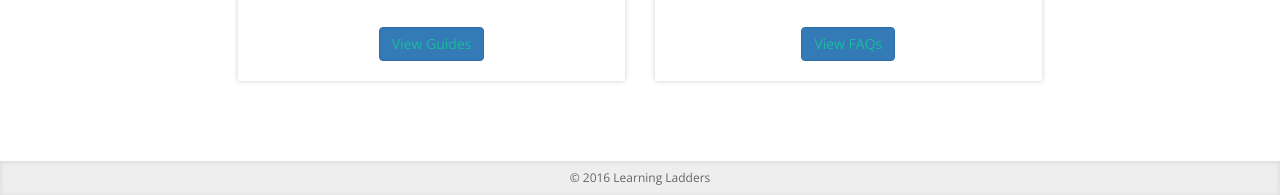
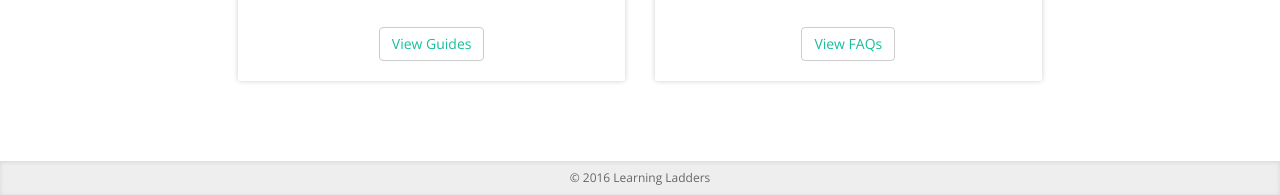
Before and after one commit to stephenahiggins/knowledge-base, a plain HTML site: page index.html in a window 1280 px wide. Shown: the part 657-852 px from the top of the page. Drawn offline with nearby package versions, Linux system fonts and the light colour scheme.

Commit message:
minor change

```diff
--- a/index.html
+++ b/index.html
@@ -25,7 +25,7 @@
 
                         <h2>Guides</h2>
                         <p>From quick tips to detailed guidance, we have it covered!</p>
-                        <a class="btn btn-primary" href="guidance/getting_started.html" alt="Guides">View Guides</a>
+                        <a class="btn btn-default" href="guidance/getting_started.html" alt="Guides">View Guides</a>
                     </div>
                 </div>
 
@@ -35,7 +35,7 @@
 
                         <h2>FAQs</h2>
                         <p>Check out our frequently asked questions to find the answer you need!</p>
-                        <a class="btn btn-primary" href="faqs/index.html" alt="FAQs">View FAQs</a>
+                        <a class="btn btn-default" href="faqs/index.html" alt="FAQs">View FAQs</a>
                     </div>
                 </div>
             </div>
```
